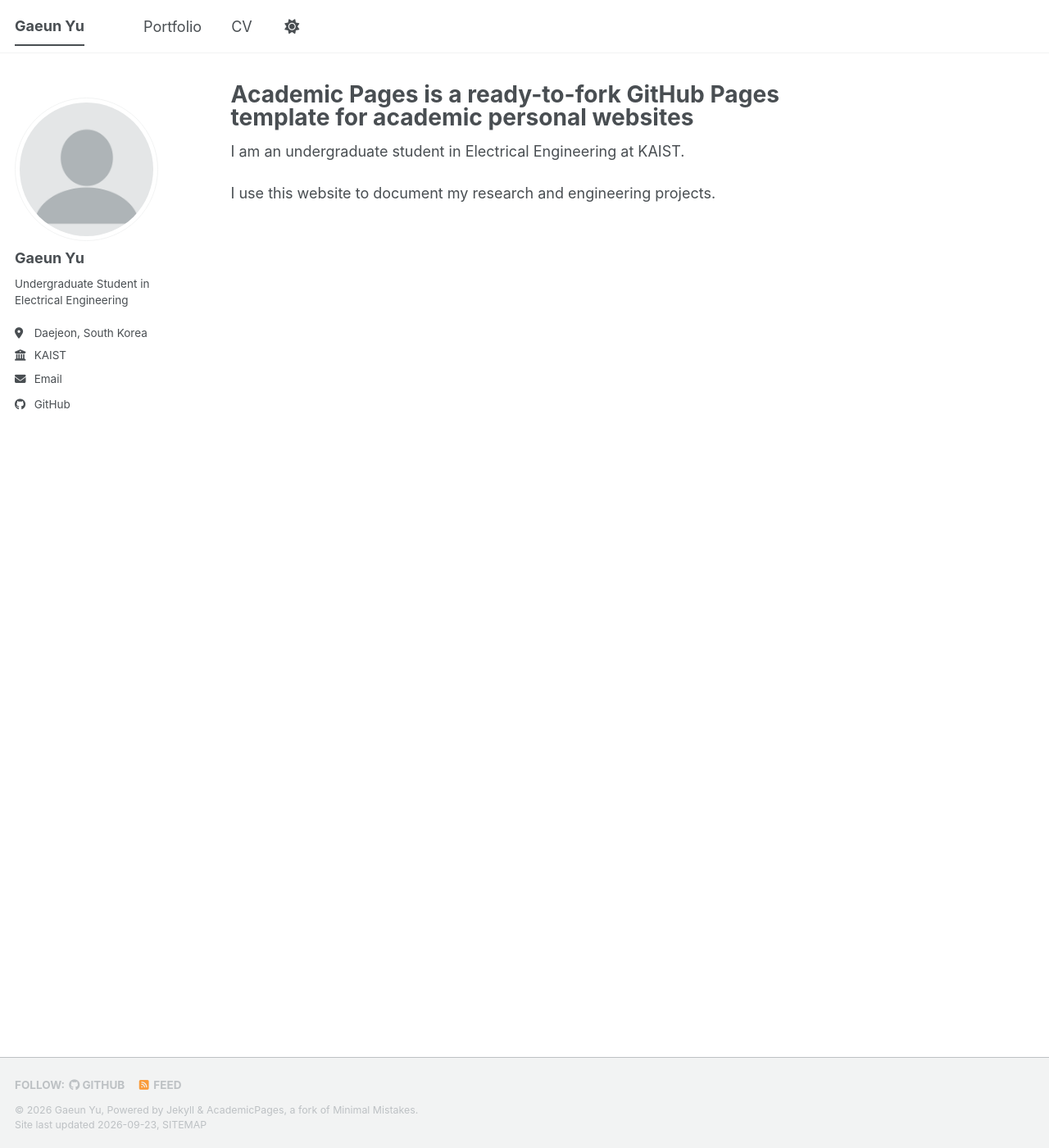
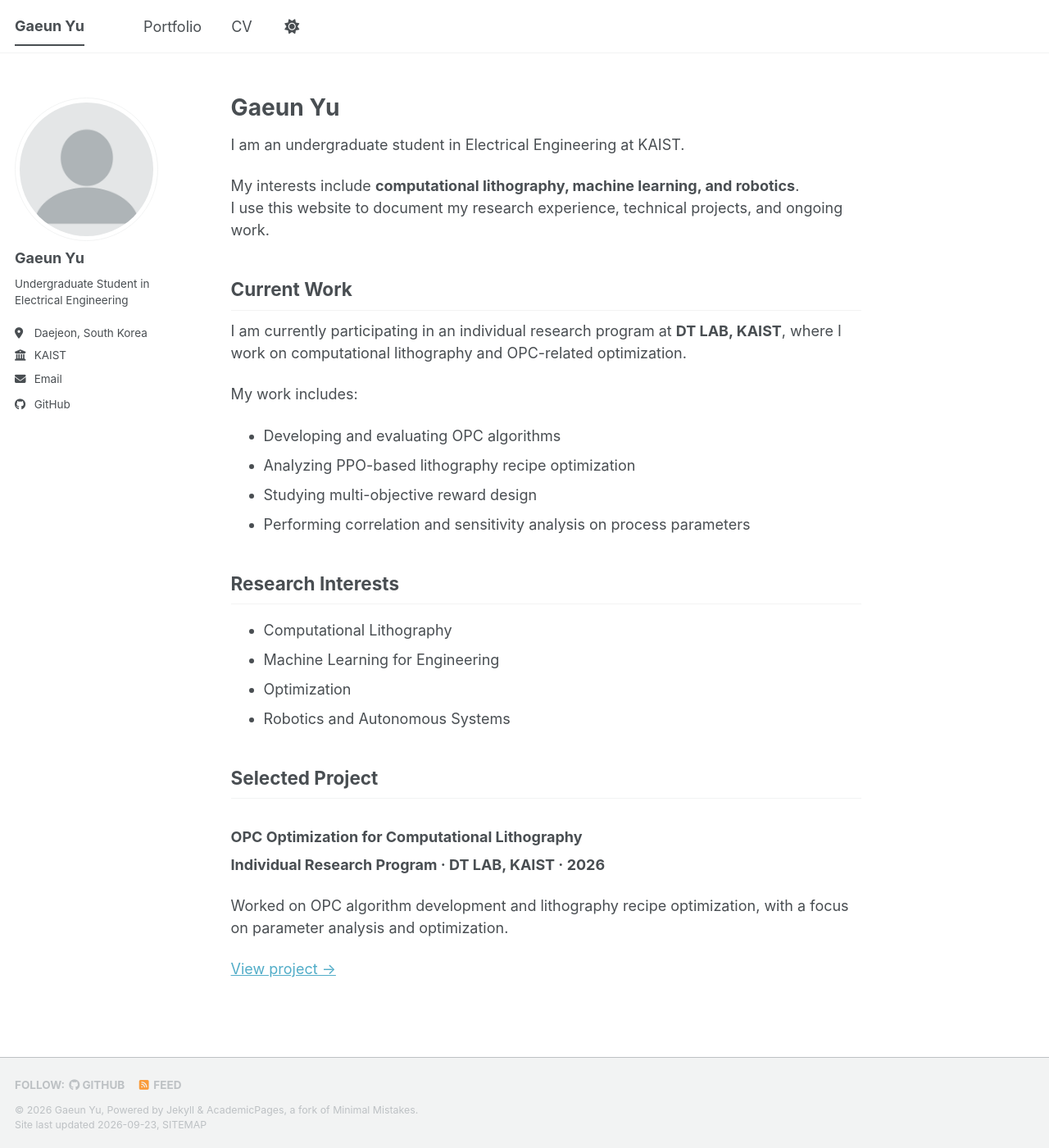
Before and after one commit to gaeunyu/gaeunyu.github.io, a Jekyll site: the page built from _pages/about.md, in a window 1280 px wide and 1400 px high. Shown: the whole window at 82% size. Built offline with Jekyll 4.4.1, drawn with Linux system fonts in a browser that asks for light colours; a style sheet for code colours, icons or effects is not loaded.

Commit message:
about page update

```diff
--- a/_pages/about.md
+++ b/_pages/about.md
@@ -1,13 +1,40 @@
 ---
 permalink: /
-title: "Academic Pages is a ready-to-fork GitHub Pages template for academic personal websites"
+title: ""
 author_profile: true
-redirect_from:
-  - /about/
-  - /about.html
 ---
 
+# Gaeun Yu
 
 I am an undergraduate student in Electrical Engineering at KAIST.
 
-I use this website to document my research and engineering projects.
+My interests include **computational lithography, machine learning, and robotics**.
+I use this website to document my research experience, technical projects, and ongoing work.
+
+## Current Work
+
+I am currently participating in an individual research program at **DT LAB, KAIST**, where I work on computational lithography and OPC-related optimization.
+
+My work includes:
+
+- Developing and evaluating OPC algorithms
+- Analyzing PPO-based lithography recipe optimization
+- Studying multi-objective reward design
+- Performing correlation and sensitivity analysis on process parameters
+
+## Research Interests
+
+- Computational Lithography
+- Machine Learning for Engineering
+- Optimization
+- Robotics and Autonomous Systems
+
+## Selected Project
+
+### OPC Optimization for Computational Lithography
+
+**Individual Research Program · DT LAB, KAIST · 2026**
+
+Worked on OPC algorithm development and lithography recipe optimization, with a focus on parameter analysis and optimization.
+
+[View project →](/portfolio/)
```
